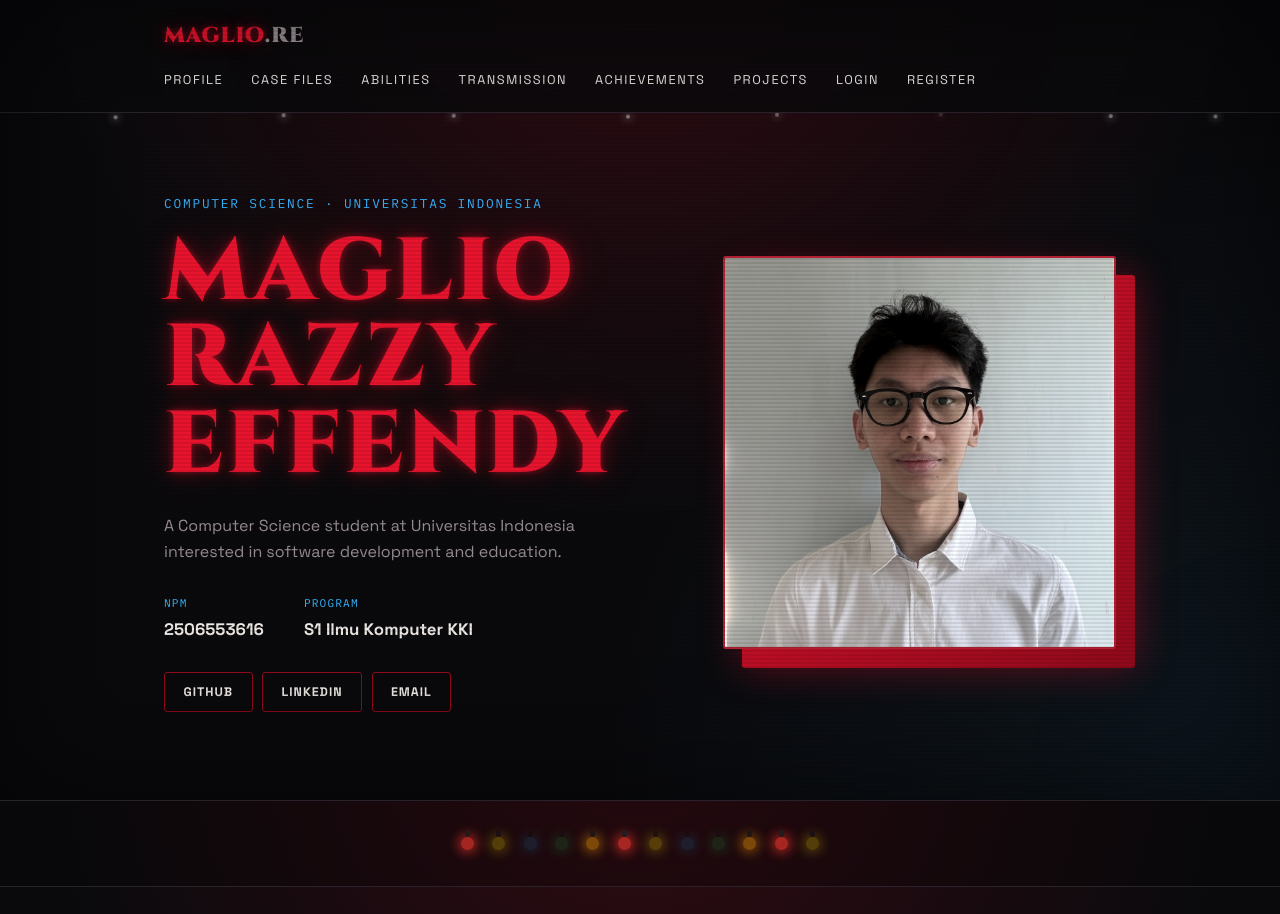
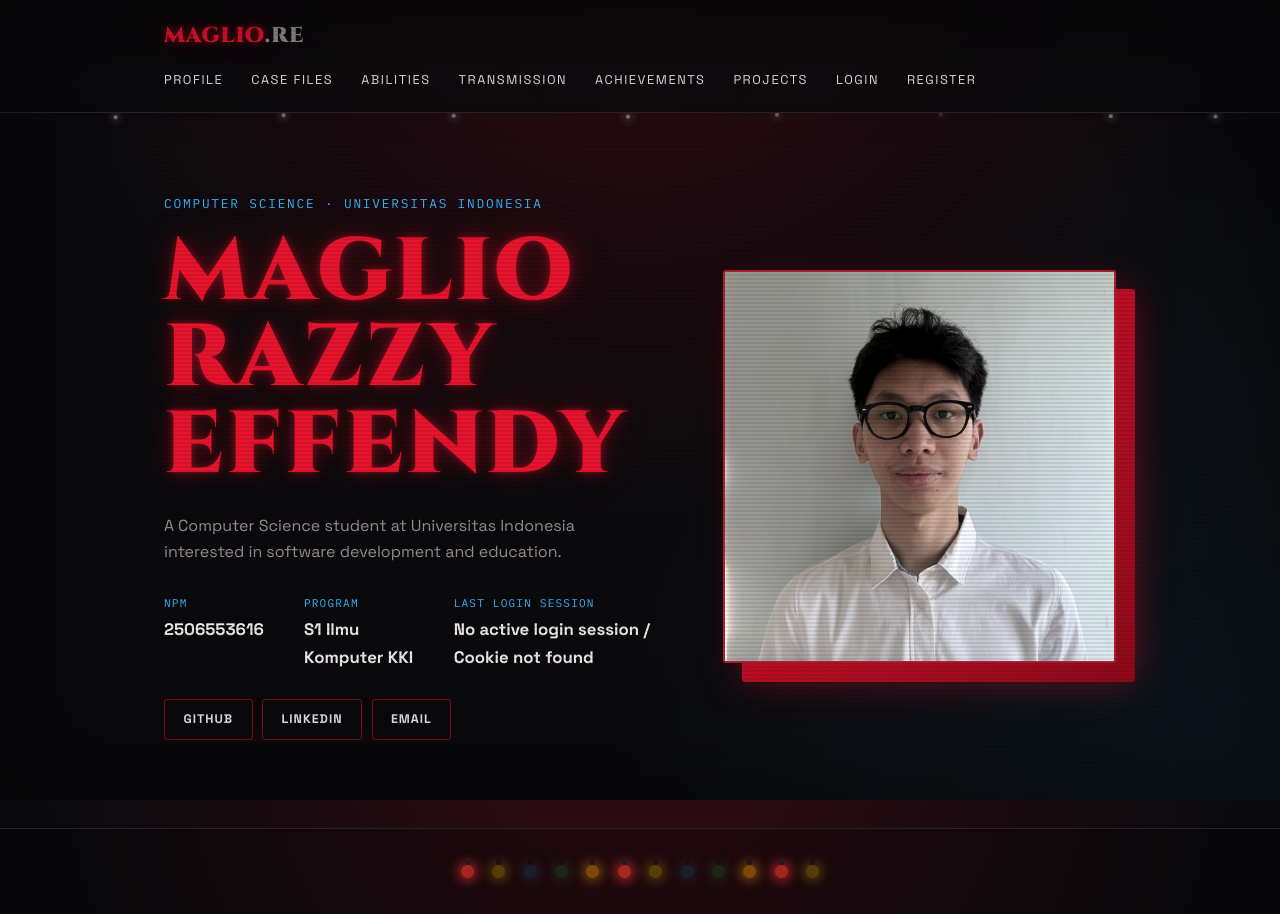
Before and after one commit to magliorazzy-svg/myportofolio, a Django app: page / in a window 1280 px wide. Shown: the top 914 px of the page. Run offline with Django 5.2, Linux system fonts and the light colour scheme.

Commit message:
Tutorial 4 Part 2: last_login cookie set/read/delete

```diff
--- a/main/views.py
+++ b/main/views.py
@@ -6,9 +6,11 @@ from main.forms import ProjectForm
 from main.models import Experience, Achievement, Project
 from django.contrib.auth.forms import AuthenticationForm, UserCreationForm
 from django.contrib.auth import login, logout
+import datetime
 
 
 def show_main(request):
+    last_login = request.COOKIES.get('last_login', 'No active login session / Cookie not found')
     context = {
         "name": "Maglio Razzy Effendy",
         "npm": "2506553616",
@@ -17,6 +19,7 @@ def show_main(request):
             "A Computer Science student at Universitas Indonesia interested "
             "in software development and education."
         ),
+        "last_login": last_login,
     }
     return render(request, "index.html", context)
 
@@ -103,8 +106,11 @@ def login_user(request):
     form = AuthenticationForm(request, data=request.POST or None)
 
     if request.method == "POST" and form.is_valid():
-        login(request, form.get_user())
-        return redirect("main:show_main")
+        user = form.get_user()
+        login(request, user)
+        response = redirect("main:show_main")
+        response.set_cookie('last_login', datetime.datetime.now().strftime('%Y-%m-%d %H:%M:%S'))
+        return response
 
     context = {
         "name": "Burhan",
@@ -114,4 +120,6 @@ def login_user(request):
 
 def logout_user(request):
     logout(request)
-    return redirect("main:show_main")
+    response = redirect("main:show_main")
+    response.delete_cookie('last_login')
+    return response
--- a/templates/index.html
+++ b/templates/index.html
@@ -25,6 +25,10 @@
                         <div class="meta-row">
                             <dt>Program</dt>
                             <dd>{{ study_program }}</dd>
+                        </div>
+                        <div class="meta-row">
+                            <dt>Last Login Session</dt>
+                            <dd>{{ last_login }}</dd>
                         </div>
                     </dl>
                     <div class="social-links">
```
